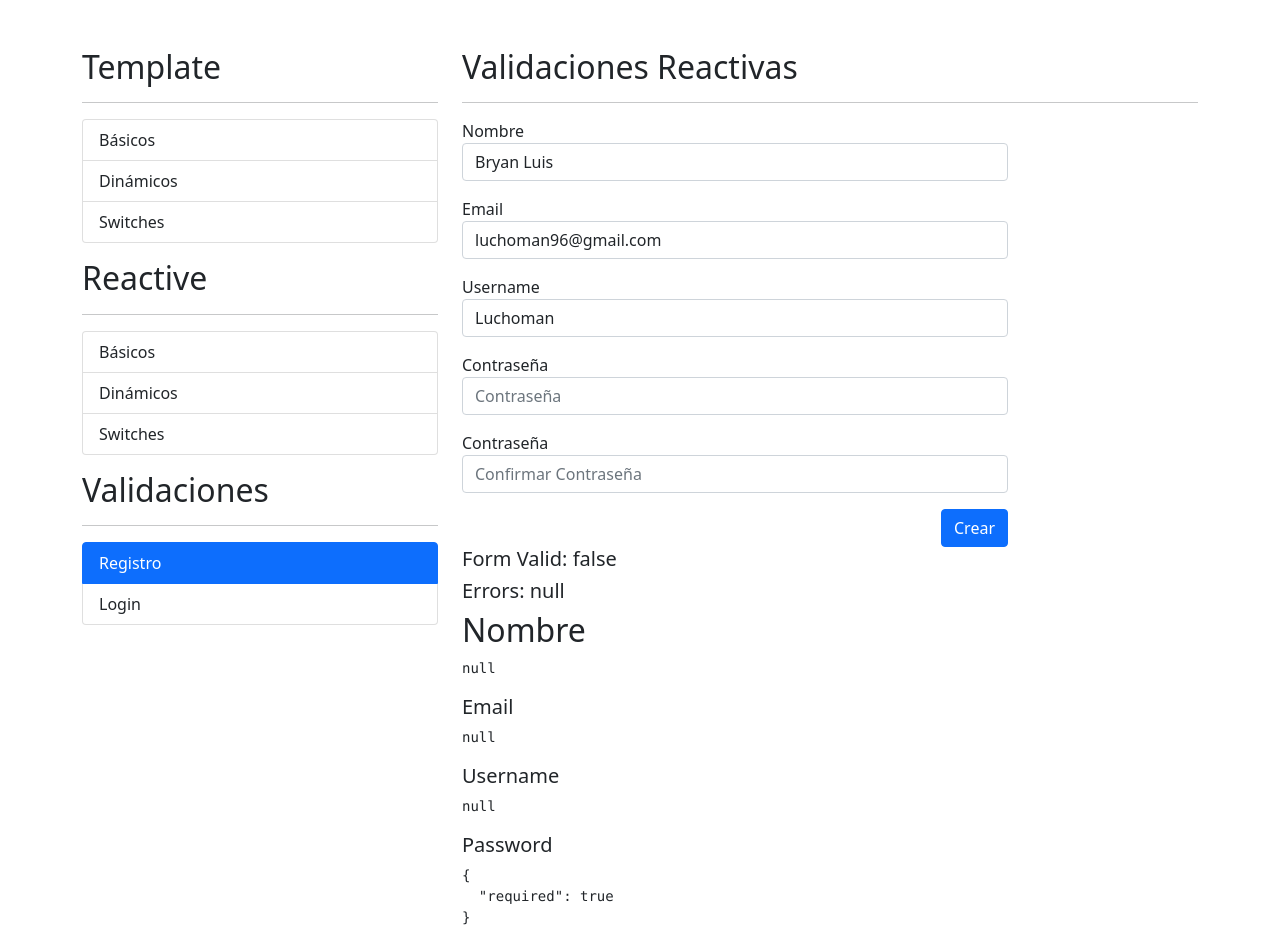
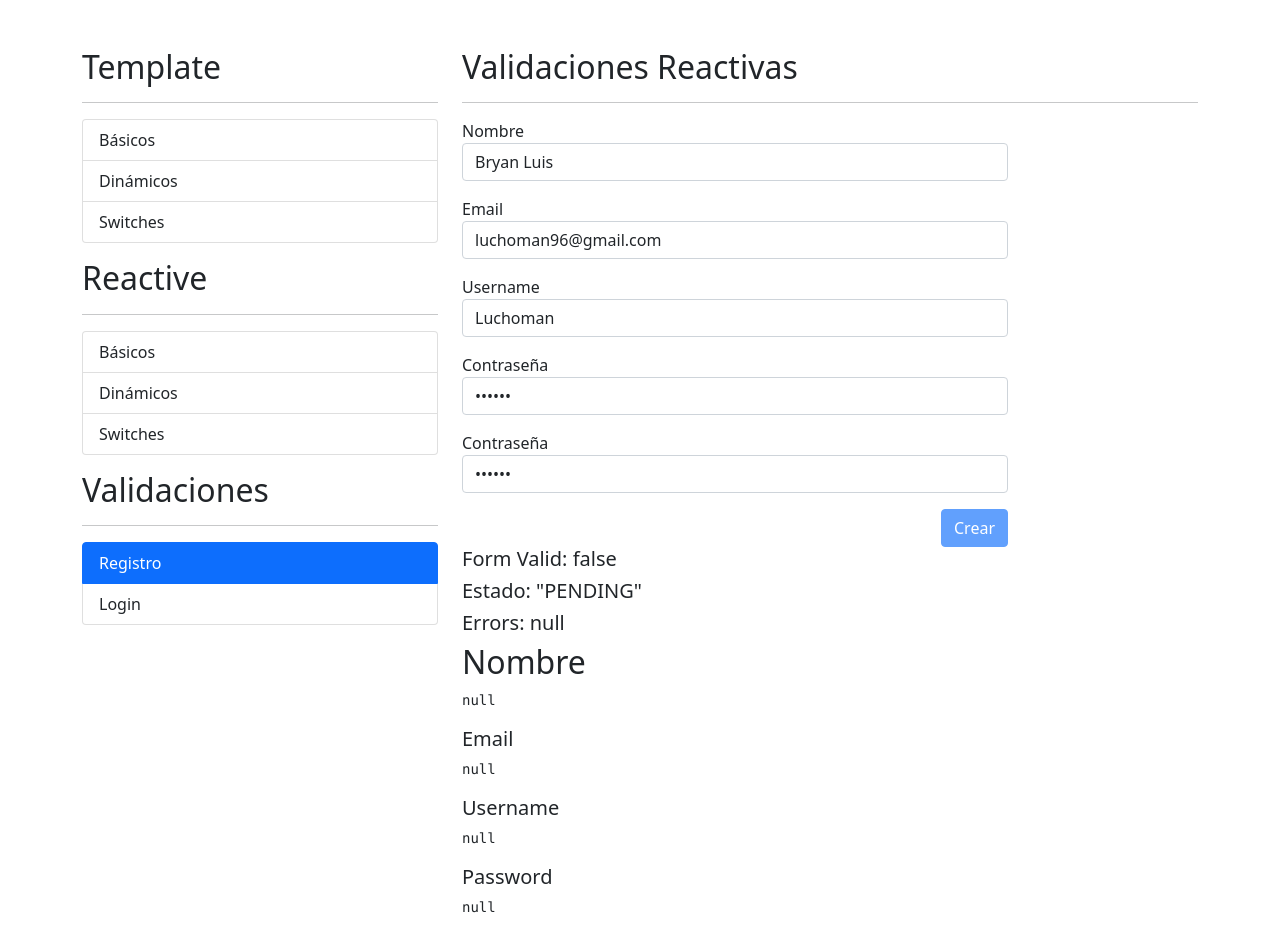
Before and after one commit to ElLuchoMan/FormulariosApp, an Angular app: page /auth/registro in a window 1280 px wide. Shown: the top 936 px of the page. Built offline with nearby package versions, Linux system fonts and the light colour scheme; no server answers.

Commit message:
Agregadas las condiciones de error del email

```diff
--- a/src/app/app.module.ts
+++ b/src/app/app.module.ts
@@ -1,6 +1,6 @@
 import { NgModule } from '@angular/core';
 import { BrowserModule } from '@angular/platform-browser';
-
+import { HttpClientModule } from '@angular/common/http';
 import { AppRoutingModule } from './app-routing.module';
 import { AppComponent } from './app.component';
 import { SharedModule } from './shared/shared.module';
@@ -13,6 +13,7 @@ import { SharedModule } from './shared/shared.module';
     BrowserModule,
     AppRoutingModule,
     SharedModule,
+    HttpClientModule,
   ],
   providers: [],
   bootstrap: [AppComponent]
--- a/src/app/auth/pages/registro/registro.component.html
+++ b/src/app/auth/pages/registro/registro.component.html
@@ -17,7 +17,8 @@
                     <label class="col-sm-3 co-form-label">Email</label>
                     <input type="email" class="form-control" formControlName="email" autocomplete="off"
                         placeholder="Email">
-                    <span *ngIf="campoNoValido('email')" class="form-text text-danger"> Correo es obligatorio</span>
+                    <span *ngIf="campoNoValido('email')" class="form-text text-danger"> {{emailErrorMsg}}</span>
+
                 </div>
             </div>
             <div class="row mb-3">
@@ -47,13 +48,15 @@
             </div>
             <div class="row">
                 <div class="col-sm-9">
-                    <button type="submit" class="btn btn-primary float-end">Crear</button>
+                    <button type="submit" class="btn btn-primary float-end"
+                        [disabled]="miFormulario.pending">Crear</button>
                 </div>
             </div>
         </form>
     </div>
 </div>
 <h5> Form Valid: {{miFormulario.valid}}</h5>
+<h5> Estado: {{miFormulario.status|json}}</h5>
 <h5> Errors: {{miFormulario.errors|json}}</h5>
 <h2>Nombre</h2>
 <pre>{{miFormulario.controls.nombre.errors|json}}</pre>
--- a/src/app/auth/pages/registro/registro.component.ts
+++ b/src/app/auth/pages/registro/registro.component.ts
@@ -2,6 +2,7 @@ import { Component, OnInit } from '@angular/core';
 import { FormBuilder, FormGroup, Validators, FormControl } from '@angular/forms';
 import { emailPattern, nombreApellidoPattern, noPuedeSerLuchoman } from 'src/app/shared/validator/validaciones';
 import { ValidatorService } from '../../../shared/validator/validator.service';
+import { EmailValidatorService } from '../../../shared/validator/email-validator.service';
 
 @Component({
   selector: 'app-registro',
@@ -12,19 +13,33 @@ import { ValidatorService } from '../../../shared/validator/validator.service';
 export class RegistroComponent implements OnInit {
   miFormulario: FormGroup = this.fb.group({
     nombre: ['', [Validators.required, Validators.pattern(this.validatorService.nombreApellidoPattern)]],
-    email: ['', [Validators.required, Validators.pattern(this.validatorService.emailPattern)]],
+    email: ['', [Validators.required, Validators.pattern(this.validatorService.emailPattern)], [this.emailValidator]],
     username: ['', [Validators.required, this.validatorService.noPuedeSerLuchoman]],
     password: ['', [Validators.required, Validators.minLength(6)]],
     password2: ['', [Validators.required]],
   }, {
     validators: [this.validatorService.camposIguales('password', 'password2')]
   })
-  constructor(private fb: FormBuilder, private validatorService: ValidatorService) { }
+  get emailErrorMsg(): string {
+    const errors = this.miFormulario.get('email')?.errors;
+    if (errors?.required) {
+      return 'El email es obligatorio';
+    } else if (errors?.pattern) {
+      return 'El valor ingresado no tiene formato de correo';
+    } else if (errors?.emailTomado) {
+      return 'El correo ya está resgistrado';
+    }
+    return ''
+  }
+
+  constructor(private fb: FormBuilder, private validatorService: ValidatorService, private emailValidator: EmailValidatorService) { }
   ngOnInit(): void {
     this.miFormulario.reset({
       nombre: 'Bryan Luis',
       email: 'luchoman96@gmail.com',
-      username: 'Luchoman'
+      username: 'Luchoman',
+      password: '123456',
+      password2: '123456',
     });
   }
   campoNoValido(campo: string) {
@@ -33,4 +48,6 @@ export class RegistroComponent implements OnInit {
   submitFormulario() {
     this.miFormulario.markAllAsTouched();
   }
+
+
 }
--- /dev/null
+++ b/src/app/shared/validator/email-validator.service.ts
@@ -0,0 +1,22 @@
+import { HttpClient } from '@angular/common/http';
+import { Injectable } from '@angular/core';
+import { AbstractControl, AsyncValidator, ValidationErrors } from '@angular/forms';
+import { Observable } from 'rxjs';
+import { map, delay } from 'rxjs/operators';
+
+@Injectable({
+  providedIn: 'root'
+})
+export class EmailValidatorService implements AsyncValidator {
+
+  constructor(private http: HttpClient) { }
+  validate(control: AbstractControl): Observable<ValidationErrors | null> {
+    const email = control.value;
+    console.log(email);
+    return this.http.get<any[]>(`http://localhost:3000/usuarios?q=${email}`).pipe(delay(3000), map(resp => {
+      return (resp.length === 0) ? null : { emailTomado: true }
+    })
+    )
+  }
+
+}
```
